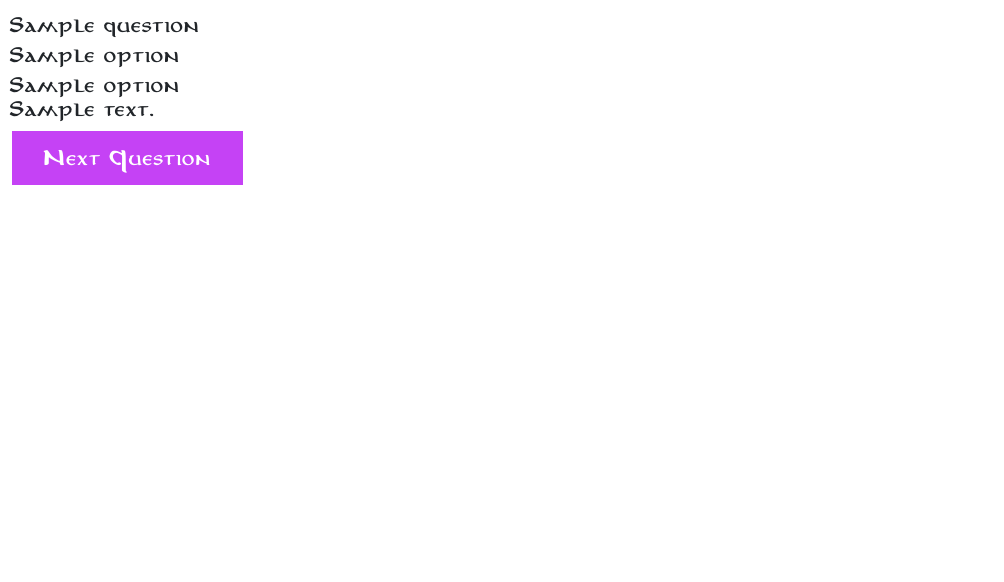
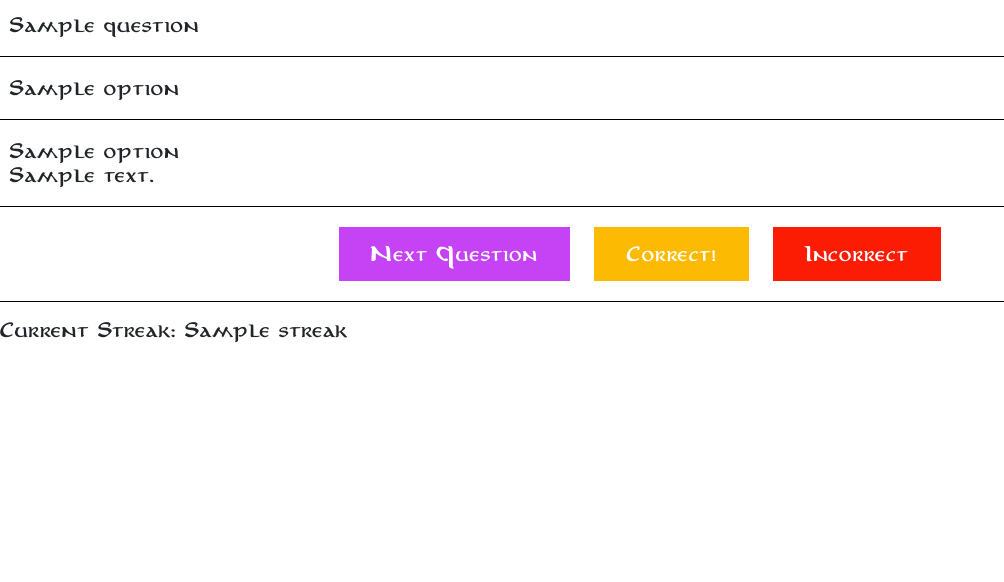
Before and after one commit to ryanh153/lotr_quiz, a Flask app: template templates/with_answer.html in a window 1280 px wide. Shown: the part 55-637 px from the top of the page, without its empty margins (0-1004 px from the left). Run offline with Flask 2, Linux system fonts and the light colour scheme; the template is opened without the code that fills it: most values are stand-ins (such as "Sample title", 1, 10 or a date in 2020).

Commit message:
Streak counter is working!

```diff
--- a/app.py
+++ b/app.py
@@ -1,7 +1,8 @@
 import numpy as np
 from flask import Flask, render_template, request
 
-from questions import questions
+from data_objects.questions import questions
+from data_objects.player import player
 
 app = Flask(__name__)
 
@@ -12,21 +13,37 @@ def base_question():
     ii = np.random.randint(0, len(questions))
     print(f'Picked index {ii}')
     question = questions[ii]
-    return render_template('base_question.html', question=question)
+    return render_template('base_question.html', question=question, streak=player.streak)
 
 
 @app.route('/with_options', methods=['POST'])
 def with_options():
     print('in with options')
     ii = int(request.form['question_index'])
-    return render_template('with_options.html', question=questions[ii])
+    return render_template('with_options.html', question=questions[ii], streak=player.streak)
 
 
 @app.route('/with_answer', methods=['POST'])
 def with_answer():
     print('in with answer')
     ii = int(request.form['question_index'])
-    return render_template('with_answer.html', question=questions[ii])
+    return render_template('with_answer.html', question=questions[ii], streak=player.streak)
+
+
+@app.route('/increment_counter', methods=['POST'])
+def increment_counter():
+    print('in incrementer')
+    ii = int(request.form['question_index'])
+    player.streak += 1
+    return render_template('with_answer.html', question=questions[ii], streak=player.streak)
+
+
+@app.route('/reset_counter', methods=['POST'])
+def reset_counter():
+    print('in streak reset')
+    ii = int(request.form['question_index'])
+    player.streak = 0
+    return render_template('with_answer.html', question=questions[ii], streak=player.streak)
 
 
 if __name__ == "__main__":
--- a/static/css/style.css
+++ b/static/css/style.css
@@ -22,6 +22,26 @@
     background-color: #c542f5;
 }
 
+.streak_increment {
+    background-color: #fcba03;
+}
+
+.streak_reset {
+    background-color: #fc1c03;
+}
+
+.button_row {
+    display: inline;
+    padding-left: 10px;
+    padding-right: 10px;
+}
+
+.button_container {
+    display: flex;
+    align-items: center;
+    justify-content: center;
+}
+
 header {
     background-color: #E0C9A6;
     height: 55px;
@@ -42,11 +62,6 @@ footer {
     display: flex;
     justify-content: center;
     align-items: center;
-}
-
-@font-face {
-    font-family: "My Custom Font";
-    src: url(http://www.example.org/mycustomfont.ttf) format("truetype");
 }
 
 @font-face {
@@ -73,3 +88,7 @@ h1 {
 .main_page {
     font-family: "LotrFont";
 }
+
+hr {
+border-top: 1px solid black;
+}
--- a/templates/layout.html
+++ b/templates/layout.html
@@ -12,9 +12,19 @@
     <h1>Lord of the Rings Quiz Time!</h1>
 </header>
 
+
+<div class="main_page main_block">
+    {{ question.question }}
+</div>
+<hr>
+
 <div class="main_page">
     {% block content %}
     {% endblock %}
+</div>
+
+<div class="main_page streak">
+    Current Streak: {{ streak }}
 </div>
 
 <footer>
--- a/templates/with_answer.html
+++ b/templates/with_answer.html
@@ -1,30 +1,40 @@
 {% extends "layout.html" %}
 {% block content %}
 <body>
-    <div class="main_block">
-            {{ question.question }}
-    </div>
-
     <div class="main_block">
             {% for option in question.options %}
                 {{option}}<br>
             {% endfor %}
     </div>
-
+<hr>
     <div class="main_block">
             <b>{{ question.options[question.answer]}}</b><br>
             {% if question.extra_text != "" %}
                 <b>{{ question.extra_text }}</b>
             {% endif %}
     </div>
+<hr>
+    <div class="button_container">
+        <form class="button_row" action="{{ url_for('base_question') }}" method="get">
+            <button type="submit" class="button next_button">
+                        Next Question
+            </button>
+        </form>
 
-    <div class="main_block">
-            <form action="{{ url_for('base_question') }}" method="get">
-                <button type="submit" class="button next_button">
-                    Next Question
-                </button>
-            </form>
+       <form class="button_row" action="{{ url_for('increment_counter') }}" method="post">
+            <button type="submit" class="button streak_increment"
+                    name="question_index" value={{ question.index }}>
+                Correct!
+            </button>
+        </form>
+
+       <form class="button_row" action="{{ url_for('reset_counter') }}" method="post">
+           <button type="submit" class="button streak_reset"
+                    name="question_index" value={{ question.index }}>
+                Incorrect
+            </button>
+        </form>
     </div>
-
+<hr>
 </body>
 {% endblock %}
```
Also changed, not shown: data_objects/player.py (added, +9 -0 lines), templates/base_question.html (+3 -6 lines), templates/with_options.html (+2 -6 lines), data_objects/questions.py (renamed from questions.py).
